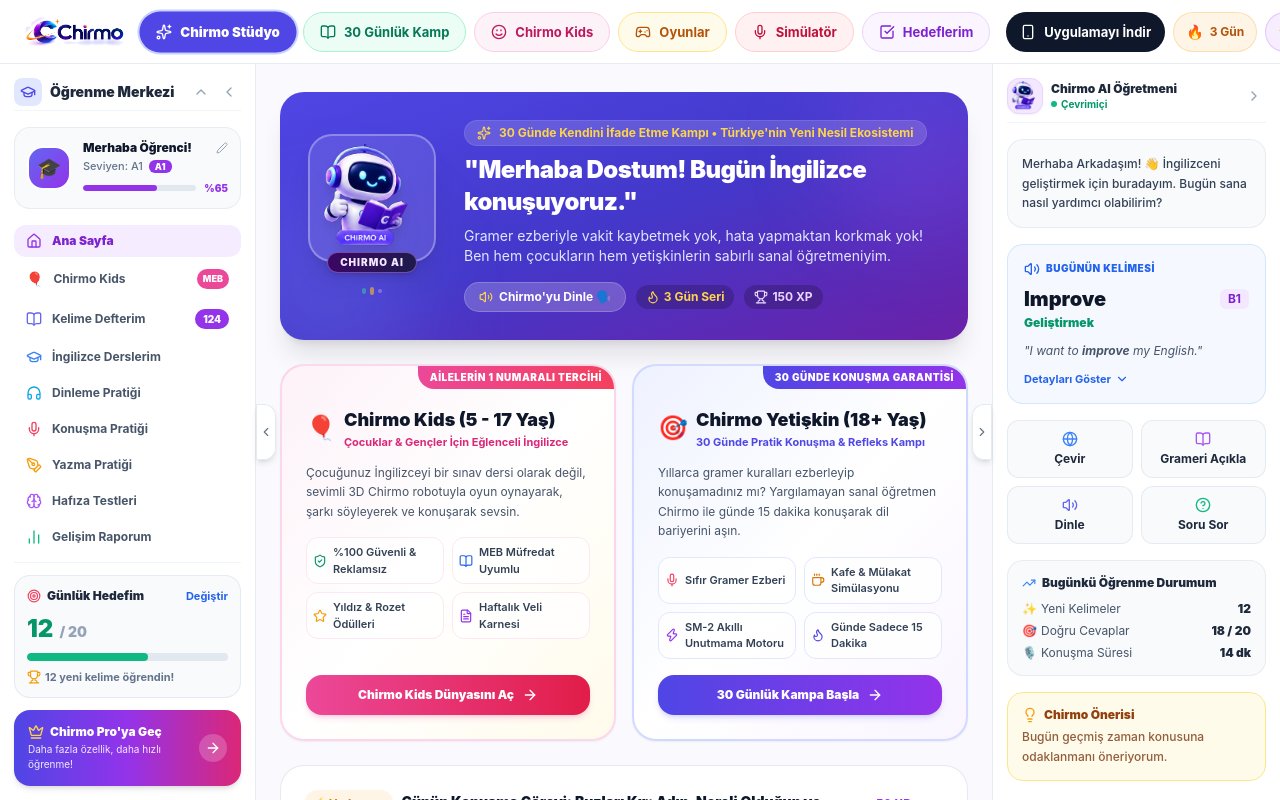
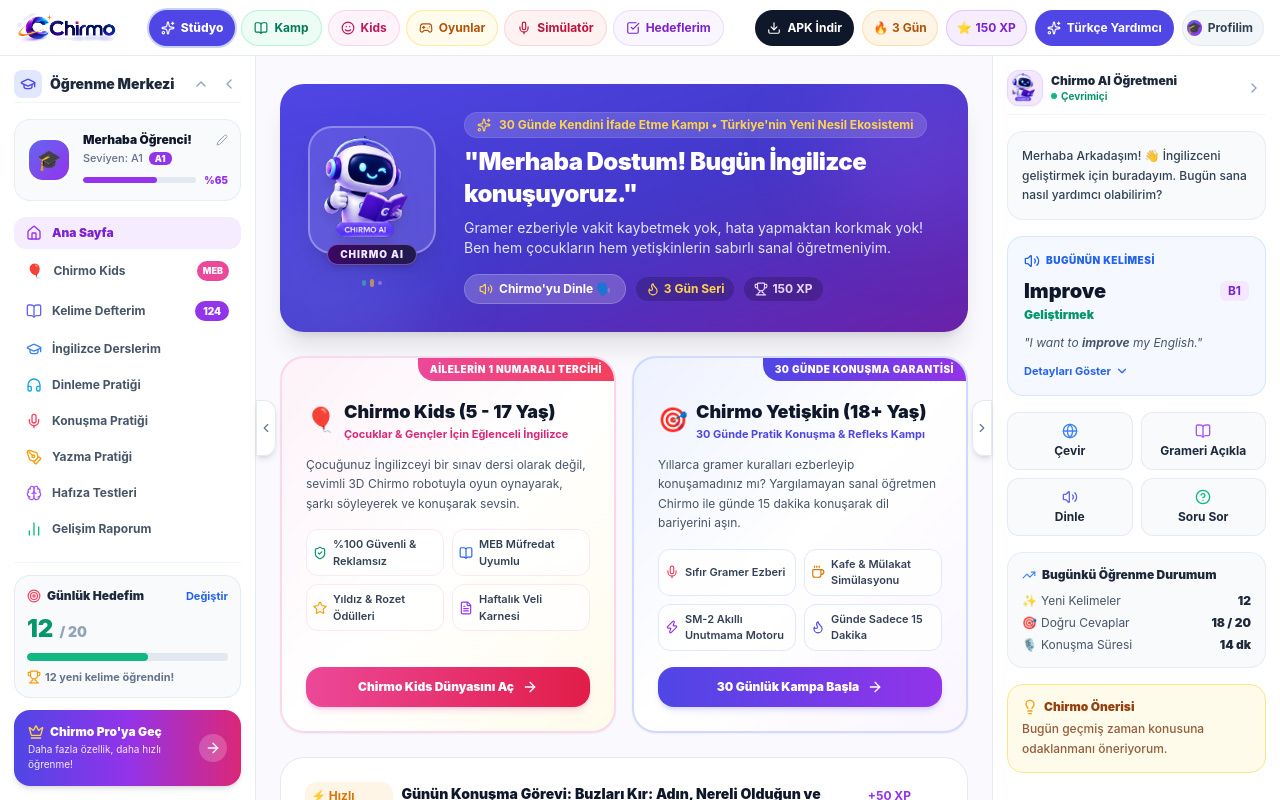
Before and after one commit to ibrahimbalta/chirmo, a React (Vite) app: page / in a window 1280 px wide. Built offline with nearby package versions, Linux system fonts and the light colour scheme.

Commit message:
fix(navbar): refine button dimensions to h-9 and change install button to APK Indir

```diff
--- a/src/renderer/src/App.tsx
+++ b/src/renderer/src/App.tsx
@@ -186,8 +186,8 @@ export const App: React.FC = () => {
 
   return (
     <div className="flex flex-col h-screen w-screen overflow-hidden bg-[#FAF9FE] text-slate-800 select-none font-sans">
-      {/* ==================== ÜST KUSURSUZ SİMETRİK & GENİŞ MODERN ANA BAŞLIK ==================== */}
-      <header className="h-16 px-4 sm:px-6 bg-white/95 dark:bg-slate-900/95 backdrop-blur-md border-b border-slate-200/80 dark:border-slate-800 flex items-center justify-between gap-4 z-30 shrink-0 select-none">
+      {/* ==================== ÜST KUSURSUZ SİMETRİK & TAM SIĞAN MODERN ANA BAŞLIK ==================== */}
+      <header className="h-14 px-3 sm:px-4 bg-white/95 dark:bg-slate-900/95 backdrop-blur-md border-b border-slate-200/80 dark:border-slate-800 flex items-center justify-between gap-2 z-30 shrink-0 select-none">
         {/* Sol: Sadece Temiz Logo (Metin Kullanıcı Talebiyle Kaldırıldı) */}
         <div
           onClick={handleGoHome}
@@ -198,144 +198,143 @@ export const App: React.FC = () => {
           <ChirmoLogo size="sm" variant="header" />
         </div>
 
-        {/* Orta: 6 Renkli, Dolgun, Belirgin & Minimal Hap Buton (Tek Satır, Kusursuz Simetri) */}
-        <nav className="hidden md:flex items-center justify-center gap-1.5 lg:gap-2 shrink-0">
+        {/* Orta: 6 Renkli Minimal Hap Buton (Hafif Kompakt, Ekrana Tam Sığan, Kusursuz Simetrik) */}
+        <nav className="hidden md:flex items-center justify-center gap-1.5 shrink-0">
           <button
             onClick={() => setActiveTab('search')}
-            className={`h-10 px-3.5 lg:px-4 rounded-full text-xs lg:text-[13px] transition-all duration-200 cursor-pointer inline-flex items-center space-x-2 shrink-0 whitespace-nowrap ${
+            className={`h-9 px-3 rounded-full text-xs transition-all duration-200 cursor-pointer inline-flex items-center space-x-1.5 shrink-0 whitespace-nowrap ${
               activeTab === 'search'
-                ? 'bg-indigo-600 text-white font-black shadow-sm ring-2 ring-indigo-200 dark:ring-indigo-800 scale-[1.02]'
-                : 'bg-indigo-50 dark:bg-indigo-950/50 text-indigo-700 dark:text-indigo-300 border border-indigo-200 dark:border-indigo-800/70 hover:bg-indigo-100 font-bold hover:scale-[1.01]'
+                ? 'bg-indigo-600 text-white font-extrabold shadow-sm ring-2 ring-indigo-200 dark:ring-indigo-800'
+                : 'bg-indigo-50/90 dark:bg-indigo-950/50 text-indigo-700 dark:text-indigo-300 border border-indigo-200/80 dark:border-indigo-800/70 hover:bg-indigo-100 font-bold'
             }`}
             title="Chirmo Stüdyo"
           >
-            <Sparkles className="w-4 h-4 shrink-0" />
-            <span><span className="hidden xl:inline">Chirmo </span>Stüdyo</span>
+            <Sparkles className="w-3.5 h-3.5 shrink-0" />
+            <span><span className="hidden 2xl:inline">Chirmo </span>Stüdyo</span>
           </button>
 
           <button
             onClick={() => setActiveTab('learn')}
-            className={`h-10 px-3.5 lg:px-4 rounded-full text-xs lg:text-[13px] transition-all duration-200 cursor-pointer inline-flex items-center space-x-2 shrink-0 whitespace-nowrap ${
+            className={`h-9 px-3 rounded-full text-xs transition-all duration-200 cursor-pointer inline-flex items-center space-x-1.5 shrink-0 whitespace-nowrap ${
               activeTab === 'learn'
-                ? 'bg-emerald-600 text-white font-black shadow-sm ring-2 ring-emerald-200 dark:ring-emerald-800 scale-[1.02]'
-                : 'bg-emerald-50 dark:bg-emerald-950/50 text-emerald-700 dark:text-emerald-300 border border-emerald-200 dark:border-emerald-800/70 hover:bg-emerald-100 font-bold hover:scale-[1.01]'
+                ? 'bg-emerald-600 text-white font-extrabold shadow-sm ring-2 ring-emerald-200 dark:ring-emerald-800'
+                : 'bg-emerald-50/90 dark:bg-emerald-950/50 text-emerald-700 dark:text-emerald-300 border border-emerald-200/80 dark:border-emerald-800/70 hover:bg-emerald-100 font-bold'
             }`}
             title="30 Günlük Kamp"
           >
-            <BookOpen className="w-4 h-4 shrink-0" />
-            <span><span className="hidden xl:inline">30 Günlük </span>Kamp</span>
+            <BookOpen className="w-3.5 h-3.5 shrink-0" />
+            <span><span className="hidden 2xl:inline">30 Günlük </span>Kamp</span>
           </button>
 
           <button
             onClick={() => setActiveTab('kids')}
-            className={`h-10 px-3.5 lg:px-4 rounded-full text-xs lg:text-[13px] transition-all duration-200 cursor-pointer inline-flex items-center space-x-2 shrink-0 whitespace-nowrap ${
+            className={`h-9 px-3 rounded-full text-xs transition-all duration-200 cursor-pointer inline-flex items-center space-x-1.5 shrink-0 whitespace-nowrap ${
               activeTab === 'kids'
-                ? 'bg-pink-600 text-white font-black shadow-sm ring-2 ring-pink-200 dark:ring-pink-800 scale-[1.02]'
-                : 'bg-pink-50 dark:bg-pink-950/50 text-pink-700 dark:text-pink-300 border border-pink-200 dark:border-pink-800/70 hover:bg-pink-100 font-bold hover:scale-[1.01]'
+                ? 'bg-pink-600 text-white font-extrabold shadow-sm ring-2 ring-pink-200 dark:ring-pink-800'
+                : 'bg-pink-50/90 dark:bg-pink-950/50 text-pink-700 dark:text-pink-300 border border-pink-200/80 dark:border-pink-800/70 hover:bg-pink-100 font-bold'
             }`}
             title="5-17 Yaş Çocuklar İçin MEB Uyumlu Chirmo Kids"
           >
-            <Smile className="w-4 h-4 shrink-0" />
-            <span><span className="hidden xl:inline">Chirmo </span>Kids</span>
+            <Smile className="w-3.5 h-3.5 shrink-0" />
+            <span><span className="hidden 2xl:inline">Chirmo </span>Kids</span>
           </button>
 
           <button
             onClick={() => setActiveTab('games')}
-            className={`h-10 px-3.5 lg:px-4 rounded-full text-xs lg:text-[13px] transition-all duration-200 cursor-pointer inline-flex items-center space-x-2 shrink-0 whitespace-nowrap ${
+            className={`h-9 px-3 rounded-full text-xs transition-all duration-200 cursor-pointer inline-flex items-center space-x-1.5 shrink-0 whitespace-nowrap ${
               activeTab === 'games'
-                ? 'bg-amber-500 text-white font-black shadow-sm ring-2 ring-amber-200 dark:ring-amber-800 scale-[1.02]'
-                : 'bg-amber-50 dark:bg-amber-950/50 text-amber-700 dark:text-amber-300 border border-amber-200 dark:border-amber-800/70 hover:bg-amber-100 font-bold hover:scale-[1.01]'
+                ? 'bg-amber-500 text-white font-extrabold shadow-sm ring-2 ring-amber-200 dark:ring-amber-800'
+                : 'bg-amber-50/90 dark:bg-amber-950/50 text-amber-700 dark:text-amber-300 border border-amber-200/80 dark:border-amber-800/70 hover:bg-amber-100 font-bold'
             }`}
             title="Oyunlar"
           >
-            <Gamepad2 className="w-4 h-4 shrink-0" />
+            <Gamepad2 className="w-3.5 h-3.5 shrink-0" />
             <span>Oyunlar</span>
           </button>
 
           <button
             onClick={() => setActiveTab('speak')}
-            className={`h-10 px-3.5 lg:px-4 rounded-full text-xs lg:text-[13px] transition-all duration-200 cursor-pointer inline-flex items-center space-x-2 shrink-0 whitespace-nowrap ${
+            className={`h-9 px-3 rounded-full text-xs transition-all duration-200 cursor-pointer inline-flex items-center space-x-1.5 shrink-0 whitespace-nowrap ${
               activeTab === 'speak'
-                ? 'bg-rose-600 text-white font-black shadow-sm ring-2 ring-rose-200 dark:ring-rose-800 scale-[1.02]'
-                : 'bg-rose-50 dark:bg-rose-950/50 text-rose-700 dark:text-rose-300 border border-rose-200 dark:border-rose-800/70 hover:bg-rose-100 font-bold hover:scale-[1.01]'
+                ? 'bg-rose-600 text-white font-extrabold shadow-sm ring-2 ring-rose-200 dark:ring-rose-800'
+                : 'bg-rose-50/90 dark:bg-rose-950/50 text-rose-700 dark:text-rose-300 border border-rose-200/80 dark:border-rose-800/70 hover:bg-rose-100 font-bold'
             }`}
             title="Simülatör"
           >
-            <Mic className="w-4 h-4 shrink-0" />
+            <Mic className="w-3.5 h-3.5 shrink-0" />
             <span>Simülatör</span>
           </button>
 
           <button
             onClick={() => setActiveTab('tasks')}
-            className={`h-10 px-3.5 lg:px-4 rounded-full text-xs lg:text-[13px] transition-all duration-200 cursor-pointer inline-flex items-center space-x-2 shrink-0 whitespace-nowrap ${
+            className={`h-9 px-3 rounded-full text-xs transition-all duration-200 cursor-pointer inline-flex items-center space-x-1.5 shrink-0 whitespace-nowrap ${
               activeTab === 'tasks'
-                ? 'bg-purple-600 text-white font-black shadow-sm ring-2 ring-purple-200 dark:ring-purple-800 scale-[1.02]'
-                : 'bg-purple-50 dark:bg-purple-950/50 text-purple-700 dark:text-purple-300 border border-purple-200 dark:border-purple-800/70 hover:bg-purple-100 font-bold hover:scale-[1.01]'
+                ? 'bg-purple-600 text-white font-extrabold shadow-sm ring-2 ring-purple-200 dark:ring-purple-800'
+                : 'bg-purple-50/90 dark:bg-purple-950/50 text-purple-700 dark:text-purple-300 border border-purple-200/80 dark:border-purple-800/70 hover:bg-purple-100 font-bold'
             }`}
             title="Hedeflerim"
           >
-            <CheckSquare className="w-4 h-4 shrink-0" />
+            <CheckSquare className="w-3.5 h-3.5 shrink-0" />
             <span>Hedeflerim</span>
           </button>
         </nav>
 
-        {/* Sağ: İlerleme & Aksiyon Butonları (Tek Düzlem, Dolgun & Simetrik) */}
-        <div className="flex items-center space-x-2 shrink-0">
-          {/* Mobil Uygulama & APK İndir */}
+        {/* Sağ: İlerleme & Aksiyon Butonları (Tek Düzlem, Tam Sığan & Simetrik) */}
+        <div className="flex items-center space-x-1.5 sm:space-x-2 shrink-0">
+          {/* APK İndir (Kullanıcı Talebiyle "Uygulamayı İndir" yerine "APK İndir" yapıldı) */}
           <button
             onClick={() => setIsInstallModalOpen(true)}
-            className="h-10 px-3.5 rounded-full bg-slate-900 hover:bg-slate-800 dark:bg-white dark:hover:bg-slate-100 text-white dark:text-slate-900 text-xs lg:text-[13px] font-bold shadow-xs cursor-pointer transition-all inline-flex items-center space-x-2 whitespace-nowrap hover:scale-[1.02]"
-            title="Chirmo'yu telefon veya bilgisayarına indir (PWA / APK)"
+            className="h-9 px-3 rounded-full bg-slate-900 hover:bg-slate-800 dark:bg-white dark:hover:bg-slate-100 text-white dark:text-slate-900 text-xs font-bold shadow-xs cursor-pointer transition-all inline-flex items-center space-x-1.5 whitespace-nowrap hover:scale-[1.02]"
+            title="Chirmo Android APK ve PWA İndir"
           >
-            <Smartphone className="w-4 h-4 shrink-0" />
-            <span className="hidden lg:inline">Uygulamayı İndir</span>
-            <span className="inline lg:hidden">İndir</span>
+            <Download className="w-3.5 h-3.5 shrink-0" />
+            <span>APK İndir</span>
           </button>
 
           {/* Gün Serisi */}
           <div
             onClick={() => setActiveTab('learn')}
-            className="h-10 px-3 rounded-full bg-amber-500/10 border border-amber-500/25 text-amber-700 dark:text-amber-300 text-xs font-bold cursor-pointer hover:bg-amber-500/20 transition-colors hidden sm:inline-flex items-center space-x-1.5 whitespace-nowrap"
+            className="h-9 px-2.5 rounded-full bg-amber-500/10 border border-amber-500/25 text-amber-700 dark:text-amber-300 text-xs font-bold cursor-pointer hover:bg-amber-500/20 transition-colors inline-flex items-center space-x-1 whitespace-nowrap"
             title="30 Günlük Kamp Kesintisiz Serisi"
           >
-            <span className="text-sm">🔥</span>
+            <span className="text-xs">🔥</span>
             <span>{campProgress.streakDays} Gün</span>
           </div>
 
           {/* Toplam XP */}
           <div
             onClick={() => setActiveTab('learn')}
-            className="h-10 px-3 rounded-full bg-purple-500/10 border border-purple-500/25 text-purple-700 dark:text-purple-300 text-xs font-bold cursor-pointer hover:bg-purple-500/20 transition-colors hidden xl:inline-flex items-center space-x-1.5 whitespace-nowrap"
+            className="h-9 px-2.5 rounded-full bg-purple-500/10 border border-purple-500/25 text-purple-700 dark:text-purple-300 text-xs font-bold cursor-pointer hover:bg-purple-500/20 transition-colors hidden sm:inline-flex items-center space-x-1 whitespace-nowrap"
             title="Kazanılan Toplam Konuşma Puanı"
           >
-            <span className="text-sm">⭐</span>
+            <span className="text-xs">⭐</span>
             <span>{campProgress.totalXp} XP</span>
           </div>
 
           {/* Türkçe Yardımcı Paneli */}
           <button
             onClick={() => setIsTutorOpen(!isTutorOpen)}
-            className={`h-10 px-3.5 rounded-full text-xs lg:text-[13px] font-bold transition-all inline-flex items-center space-x-2 cursor-pointer whitespace-nowrap hover:scale-[1.01] ${
+            className={`h-9 px-3 rounded-full text-xs font-bold transition-all inline-flex items-center space-x-1.5 cursor-pointer whitespace-nowrap hover:scale-[1.01] ${
               isTutorOpen
                 ? 'bg-indigo-600 text-white shadow-xs'
                 : 'bg-slate-100 dark:bg-slate-800 text-slate-700 dark:text-slate-300 border border-slate-200 dark:border-slate-700 hover:bg-slate-200'
             }`}
             title="Sayfadaki kelime ve cümleleri Türkçe açıklayan yardımcı"
           >
-            <Sparkles className="w-4 h-4 shrink-0" />
-            <span className="hidden lg:inline">Türkçe Yardımcı</span>
+            <Sparkles className="w-3.5 h-3.5 shrink-0" />
+            <span><span className="hidden xl:inline">Türkçe </span>Yardımcı</span>
           </button>
 
           {/* Kişiye Özel Profil Çipi */}
           <div
             onClick={() => setIsProfileModalOpen(true)}
-            className="h-10 pl-1.5 pr-3 rounded-full bg-slate-100/90 dark:bg-slate-800/90 border border-slate-200/80 dark:border-slate-700 hover:border-indigo-400 dark:hover:border-indigo-500 cursor-pointer transition-all shrink-0 inline-flex items-center space-x-2 group"
+            className="h-9 pl-1 pr-2.5 rounded-full bg-slate-100/90 dark:bg-slate-800/90 border border-slate-200/80 dark:border-slate-700 hover:border-indigo-400 dark:hover:border-indigo-500 cursor-pointer transition-all shrink-0 inline-flex items-center space-x-1.5 group"
             title={`${userProfile.hasCustomName ? userProfile.name : 'Profilini Düzenle'} (${userProfile.level})`}
           >
-            <div className="w-7 h-7 rounded-full bg-gradient-to-br from-indigo-500 to-purple-600 text-white flex items-center justify-center text-sm shadow-2xs group-hover:scale-105 transition-transform">
+            <div className="w-6.5 h-6.5 rounded-full bg-gradient-to-br from-indigo-500 to-purple-600 text-white flex items-center justify-center text-xs shadow-2xs group-hover:scale-105 transition-transform">
               {userProfile.avatarEmoji || '🎓'}
             </div>
-            <span className="hidden 2xl:inline text-xs font-bold text-slate-700 dark:text-slate-300">
+            <span className="hidden lg:inline text-xs font-bold text-slate-700 dark:text-slate-300">
               {userProfile.hasCustomName ? userProfile.name : 'Profilim'}
             </span>
           </div>
```
